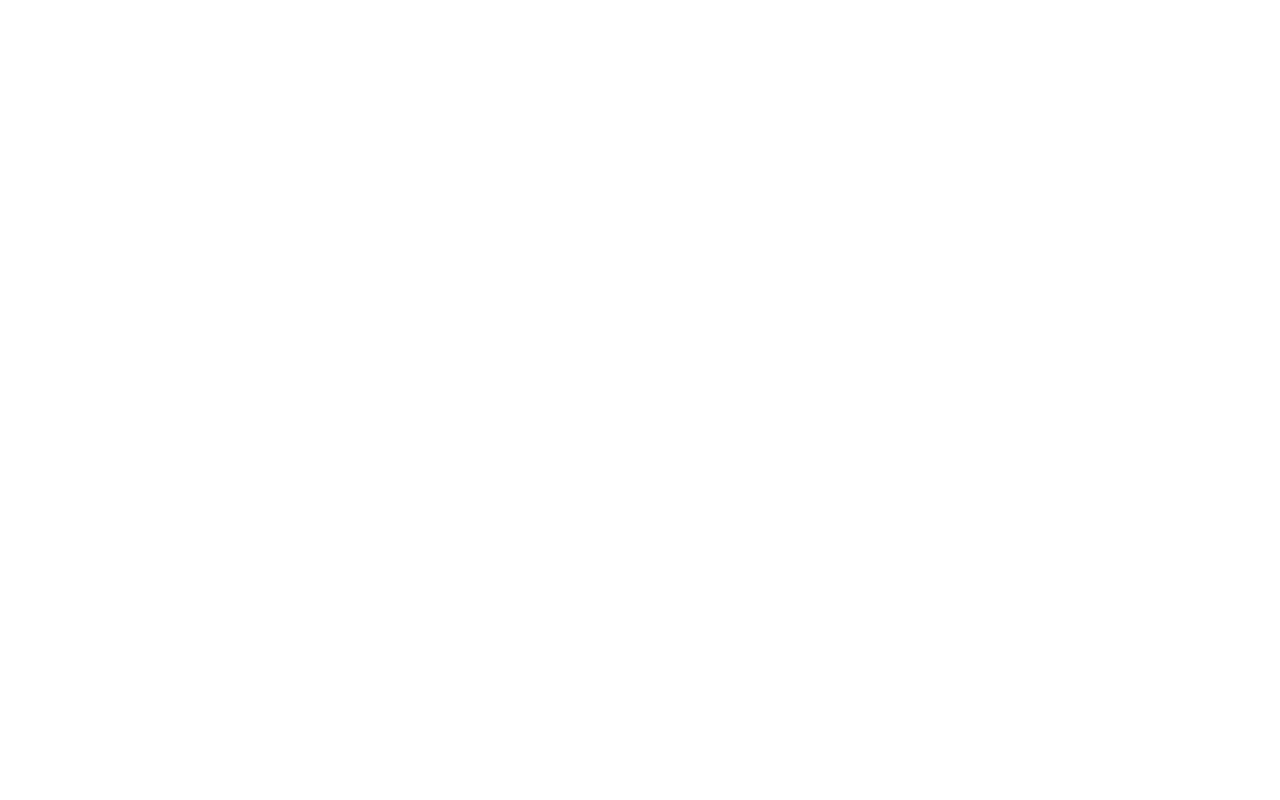
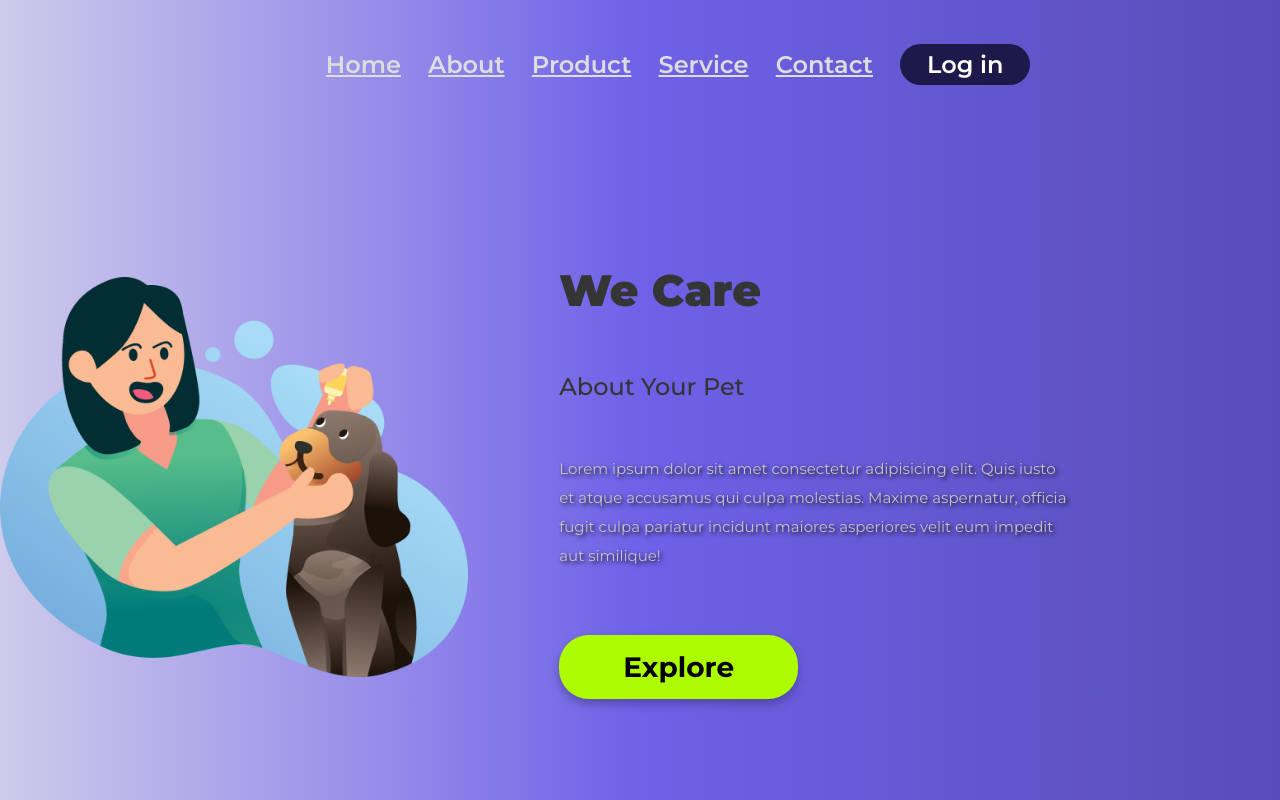
Before and after one commit to MarceloNunes2/projeto-animal, a plain HTML site: page index.html in a window 1280 px wide. Drawn offline with Linux system fonts and the light colour scheme.

Commit message:
finalizado

```diff
--- a/index.html
+++ b/index.html
@@ -4,9 +4,28 @@
     <meta charset="UTF-8">
     <meta http-equiv="X-UA-Compatible" content="IE=edge">
     <meta name="viewport" content="width=device-width, initial-scale=1.0">
+    <link rel="stylesheet" href="src/estilo/style.css">
     <title>we care</title>
 </head>
 <body>
+    <header>
 
+            <a href="" class="link-header"   >Home</a>
+            <a href="" class="link-header"  >About</a>
+            <a href="" class="link-header"  >Product</a>
+            <a href="" class="link-header"  >Service</a>
+            <a href="" class="link-header"  >Contact</a>
+        <button class="button-header">Log in</button>
+    </header>
+
+        <main>
+            <img src="src/imagens/Illustration 2.png" alt="Logo" class="imagem-logo">
+            <section>
+                <h1>We Care</h1>
+                <h2>About Your Pet</h2>
+                <p>Lorem ipsum dolor sit amet consectetur adipisicing elit. Quis iusto et atque accusamus qui culpa molestias. Maxime aspernatur, officia fugit culpa pariatur incidunt maiores asperiores velit eum impedit aut similique!</p>
+                <button class="button-main">Explore</button>
+            </section>
+        </main>
 </body>
 </html>
--- /dev/null
+++ b/src/estilo/style.css
@@ -0,0 +1,137 @@
+@charset "UTF-8";
+
+@import url('https://fonts.googleapis.com/css2?family=Montserrat:wght@400;500;600;700;900&display=swap');
+
+
+*{
+    font-family: "Montserrat";
+    padding: 0px;
+    margin: 0px;
+    box-sizing: border-box;
+
+}
+body{
+    background: linear-gradient(90deg,#cecbeb,#6F61E8, #584DB8);
+}
+header{
+    margin: 44px 0 144px 76px;
+    text-align: center;
+
+
+}
+.link-header {
+    font-weight: 600;
+    font-size: 24px;
+    line-height: 29px;
+    color: #dddddd;
+    cursor: pointer;
+    margin-right: 23px;
+
+}
+.link-header:hover{
+    background-color: #07c9a2cc;
+    border-radius: 15px;
+}
+.button-header{
+    border-radius: 20.5px;
+    background-color:  #1d194b;
+    width :130px;
+    height :41px;
+    border: none;
+    color: #fff;
+    font-weight: 600;
+    font-size: 24px;
+    cursor: pointer;
+}
+.button-header:hover{
+    background-color: hsl(69, 78%, 66%);
+}
+.imagem-logo{
+    width: 568px;
+    height: 500px;
+    margin-left: 125px;
+    display: inline-block;
+}
+section{
+    display: inline-block;
+}
+h1{
+    color: #363535;
+    font-weight: 900;
+    font-size: 100px;
+    line-height: 122px;
+}
+h2{
+    font-weight: 500;
+    font-size: 58px;
+    line-height: 71px;
+    color: #353333;
+
+}
+p{
+    font-weight: 400;
+    font-size: 24px;
+    line-height: 29px;
+    color: #c4c4c4;
+    width: 515px;
+    margin-top: 32px;
+    margin-bottom: 65px;
+    text-shadow: 2px 2px 4px rgba(0, 0, 0, 0.911);
+
+}
+.button-main{
+    width: 239px;
+    height: 64px;
+    background-color: #ADFD00;
+    border-radius: 30px;
+    border: none;
+    color: #000000;
+    font-weight: 700;
+    font-size: 28px;
+    line-height: 34px;
+    cursor: pointer;
+    filter: drop-shadow(0px 5px 5px rgba(0, 0, 0, 0.25));
+}
+.button-main:hover{
+    background-color: #6b613e;
+}
+section{
+    margin-left: 87px;
+}
+@media (max-width: 1305px){
+
+    h1{
+       font-size: 44px;
+    }
+    h2{
+        font-size: 24px;
+    }
+    p{
+         font-size: 15px;
+    }
+    .imagem-logo{
+        width: 468px;
+        height: 400px;
+        margin: 0;
+    }
+
+
+}
+@media (max-width: 1085px){
+
+    h1{
+       font-size: 32px;
+    }
+    h2{
+        font-size: 20px;
+    }
+    p{
+         font-size: 18px;
+    }
+    .imagem-logo{
+        width: 262px;
+        height: 444px;
+    }
+
+
+}
```
Also changed, not shown: src/imagens/Illustration 2.png (added).
